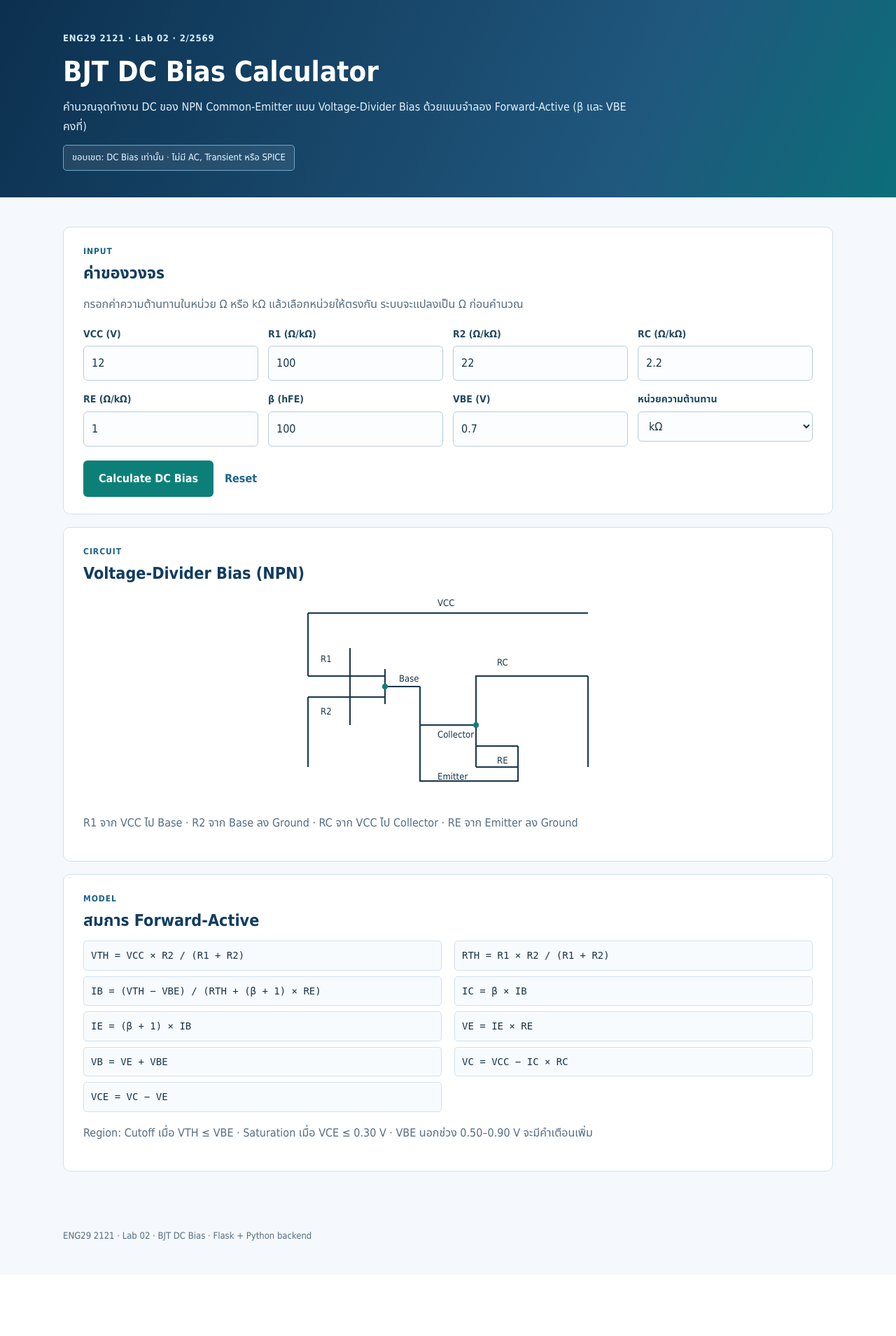
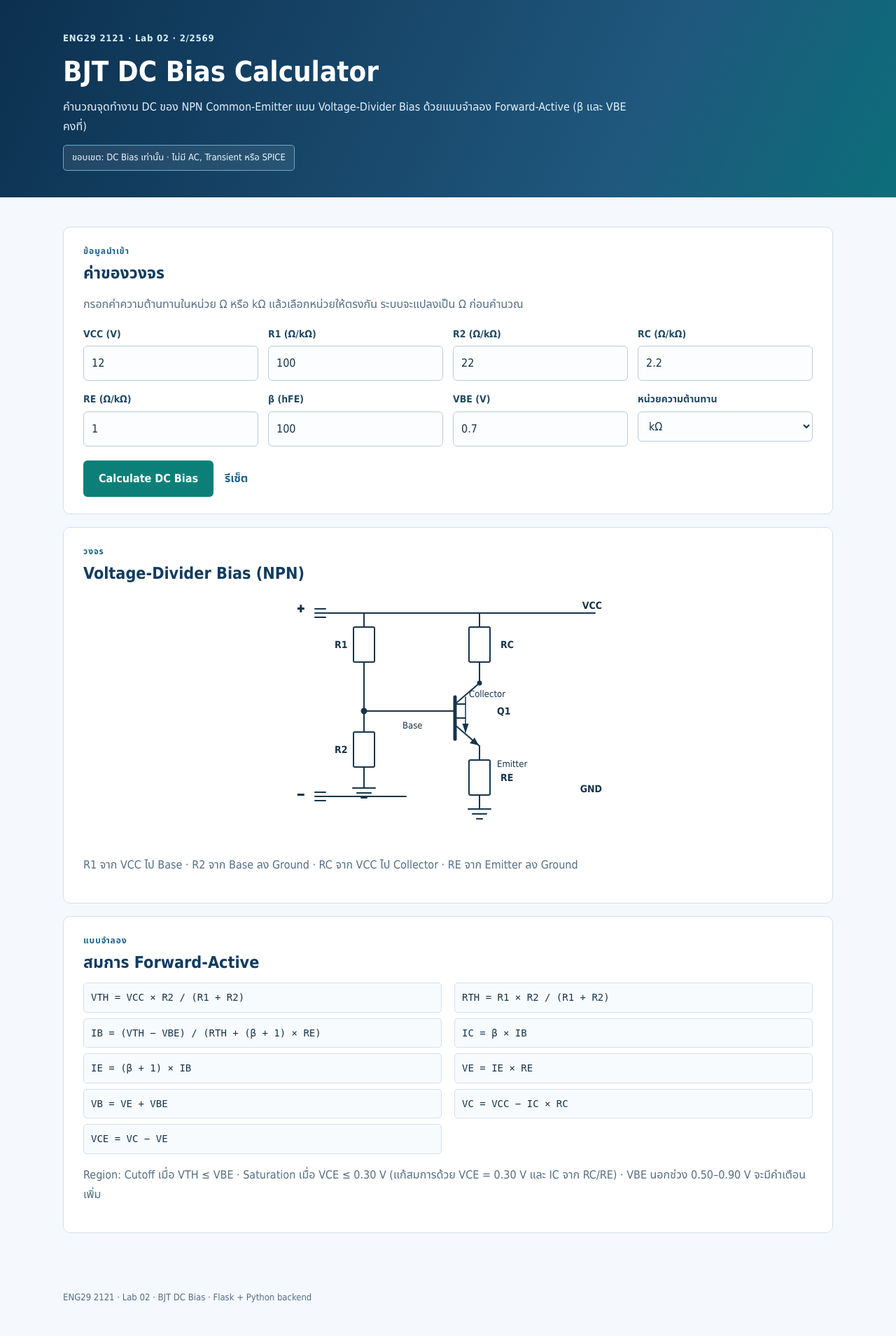
Before and after one commit to Nitipoom2549/BJT-DC-Bias-Web-App, a Flask app: page / in a window 1280 px wide. Shown: the whole page at 70% size. Before the commit the page ends 1773 px from the top, so only its background shows below. Run offline with Flask 3, Linux system fonts and the light colour scheme.

Commit message:
fix: draw correct schematic, solve saturation physically, fix saturation labeling
- Redraw voltage-divider schematic: base no longer shorted to collector,
  RE no longer shorted, both ground symbols shown, VCC rail with +/- supply
- Solve saturation with VCE fixed at 0.30 V and IC from RC/RE instead of
  beta x IB; every displayed value stays physical
- Add Saturation assumption, rth_kohm property, non-finite result guard
- Add web tests for saturation page, unit-default default, and overflow 400
- Update README docs: clone step, saturation model, commit protocol

```diff
--- a/app.py
+++ b/app.py
@@ -20,10 +20,6 @@ def create_app(test_config: dict | None = None) -> Flask:
     @app.template_filter("num3")
     def num3(value: float) -> str:
         return f"{value:,.3f}"
-
-    @app.template_filter("num0")
-    def num0(value: float) -> str:
-        return f"{value:,.0f}"
 
     def render_page(
         form,
--- a/static/style.css
+++ b/static/style.css
@@ -132,6 +132,10 @@ main { padding: 24px 0 40px; }
   font-size: 13px;
   font-weight: 700;
   color: var(--red);
+}
+
+.form-error {
+  margin-top: 16px;
 }
 
 .actions {
--- a/templates/index.html
+++ b/templates/index.html
@@ -21,7 +21,7 @@
 
   <main class="wrap">
     <section class="card" aria-labelledby="input-title">
-      <p class="kicker">INPUT</p>
+      <p class="kicker">ข้อมูลนำเข้า</p>
       <h2 id="input-title">ค่าของวงจร</h2>
       <p class="muted">
         กรอกค่าความต้านทานในหน่วย Ω หรือ kΩ แล้วเลือกหน่วยให้ตรงกัน
@@ -89,48 +89,96 @@
           </div>
         </div>
 
+        {% if errors.get('__form__') %}
+        <p class="field-error form-error" role="alert">{{ errors['__form__'] }}</p>
+        {% endif %}
+
         <div class="actions">
           <button type="submit">Calculate DC Bias</button>
-          <a class="reset" href="{{ url_for('index') }}">Reset</a>
+          <a class="reset" href="{{ url_for('index') }}">รีเซ็ต</a>
         </div>
       </form>
     </section>
 
     <section class="card" aria-labelledby="schematic-title">
-      <p class="kicker">CIRCUIT</p>
+      <p class="kicker">วงจร</p>
       <h2 id="schematic-title">Voltage-Divider Bias (NPN)</h2>
-      <svg class="schematic" viewBox="0 0 520 300" role="img"
-           aria-label="วงจร Voltage-Divider Bias ของ NPN">
-        <g fill="none" stroke="#17344b" stroke-width="2">
-          <path d="M60 30 H460"/>
-          <path d="M60 30 V120 M60 150 V250"/>
-          <path d="M60 120 H120 M60 150 H120"/>
-          <path d="M120 80 V190"/>
-          <path d="M120 120 H170 M120 150 H170"/>
-          <path d="M170 110 V160"/>
-          <path d="M170 135 H220"/>
-          <path d="M220 135 V190"/>
-          <path d="M220 190 H300"/>
-          <path d="M300 190 V250 M300 190 V220"/>
-          <path d="M300 220 H360 M300 250 H360"/>
-          <path d="M360 220 V250"/>
-          <path d="M360 250 V270 H220 V190"/>
-          <path d="M300 190 V120 H460"/>
-          <path d="M460 120 V250"/>
+      <svg class="schematic" viewBox="0 0 520 360" role="img"
+           aria-label="วงจร Voltage-Divider Bias ของ NPN: แหล่งจ่าย VCC ขั้วบวก, R1 จาก VCC ไปเบส, R2 จากเบสลงกราวด์, RC จาก VCC ไปคอลเลกเตอร์, RE จากอิมิตเตอร์ลงกราวด์">
+        <defs>
+          <marker id="arrow" markerWidth="10" markerHeight="10" refX="8" refY="3" orient="auto"
+                  markerUnits="strokeWidth">
+            <path d="M0,0 L0,6 L9,3 z" fill="#17344b"/>
+          </marker>
+        </defs>
+        <!-- VCC rail with + supply -->
+        <g fill="none" stroke="#17344b" stroke-width="2" stroke-linecap="round">
+          <path d="M70 30 H470"/>
+          <path d="M70 30 M70 24 L85 24 M70 36 L85 36" stroke-width="2"/>
+          <text x="55" y="28" font-size="14" fill="#17344b" text-anchor="end">+</text>
+          <!-- Ground rail with - supply -->
+          <path d="M70 292 H200"/>
+          <path d="M70 292 M70 286 L85 286 M70 298 L85 298" stroke-width="2"/>
+          <text x="55" y="294" font-size="14" fill="#17344b" text-anchor="end">−</text>
         </g>
-        <g fill="#17344b" font-family="Tahoma, sans-serif" font-size="13">
-          <text x="245" y="20">VCC</text>
-          <text x="78" y="100">R1</text>
-          <text x="78" y="175">R2</text>
-          <text x="330" y="105">RC</text>
-          <text x="330" y="245">RE</text>
-          <text x="190" y="128">Base</text>
-          <text x="245" y="208">Collector</text>
-          <text x="245" y="268">Emitter</text>
+        <!-- Labels for rails -->
+        <g fill="#17344b" font-family="Tahoma, sans-serif" font-size="14" font-weight="700">
+          <text x="480" y="24" text-anchor="end">VCC</text>
+          <text x="480" y="286" text-anchor="end">GND</text>
         </g>
-        <g fill="#0c8078">
-          <circle cx="170" cy="135" r="4"/>
-          <circle cx="300" cy="190" r="4"/>
+        <!-- R1: VCC -> base node (vertical resistor) -->
+        <g fill="none" stroke="#17344b" stroke-width="2" stroke-linecap="round">
+          <path d="M140 30 V50 M140 100 V170"/>
+          <rect x="125" y="50" width="30" height="50" rx="2"/>
+          <!-- Base node -->
+          <path d="M140 170 H270"/>
+          <circle cx="140" cy="170" r="3.5" fill="#17344b"/>
+        </g>
+        <!-- R2: base node -> ground (vertical resistor) -->
+        <g fill="none" stroke="#17344b" stroke-width="2" stroke-linecap="round">
+          <path d="M140 170 V200 M140 250 V280"/>
+          <rect x="125" y="200" width="30" height="50" rx="2"/>
+        </g>
+        <!-- RC: VCC -> collector (vertical resistor) -->
+        <g fill="none" stroke="#17344b" stroke-width="2" stroke-linecap="round">
+          <path d="M305 30 V50 M305 100 V130"/>
+          <rect x="290" y="50" width="30" height="50" rx="2"/>
+          <!-- Collector lead -->
+          <path d="M305 130 L270 160"/>
+        </g>
+        <!-- NPN transistor -->
+        <g fill="none" stroke="#17344b" stroke-width="2" stroke-linecap="round">
+          <!-- base bar -->
+          <path d="M270 150 V210" stroke-width="5"/>
+          <!-- base connection from R1 node -->
+          <path d="M270 160 H285 M270 180 H285"/>
+          <!-- emitter lead -->
+          <path d="M270 190 L305 220"/>
+          <!-- collector-emitter arrow -->
+          <path d="M285 150 L285 200" marker-end="url(#arrow)" stroke-width="1.5"/>
+        </g>
+        <polygon points="304,219 291,216 298,208" fill="#17344b"/>
+        <circle cx="305" cy="130" r="3.5" fill="#17344b"/>
+        <!-- RE: emitter -> ground (vertical resistor) -->
+        <g fill="none" stroke="#17344b" stroke-width="2" stroke-linecap="round">
+          <path d="M305 220 V240 M305 290 V310"/>
+          <rect x="290" y="240" width="30" height="50" rx="2"/>
+        </g>
+        <!-- Ground symbols -->
+        <g fill="none" stroke="#17344b" stroke-width="2" stroke-linecap="round">
+          <path d="M124 280 H156 M130 287 H150 M136 294 H144"/>
+          <path d="M289 310 H321 M295 317 H315 M301 324 H309"/>
+        </g>
+        <!-- Labels -->
+        <g fill="#17344b" font-family="Tahoma, sans-serif" font-size="14" font-weight="700">
+          <text x="98" y="80">R1</text>
+          <text x="98" y="230">R2</text>
+          <text x="335" y="80">RC</text>
+          <text x="335" y="270">RE</text>
+          <text x="330" y="175">Q1</text>
+          <text x="195" y="195" font-size="13" font-weight="400">Base</text>
+          <text x="290" y="150" font-size="13" font-weight="400">Collector</text>
+          <text x="330" y="250" font-size="13" font-weight="400">Emitter</text>
         </g>
       </svg>
       <p class="muted">
@@ -143,7 +191,7 @@
     <section class="card result-card" aria-labelledby="result-title">
       <div class="result-head">
         <div>
-          <p class="kicker">RESULT</p>
+          <p class="kicker">ผลลัพธ์</p>
           <h2 id="result-title">จุดทำงาน DC</h2>
         </div>
         <span class="badge badge-{{ result.region }}">{{ result.region_label }}</span>
@@ -180,7 +228,7 @@
           </thead>
           <tbody>
             <tr><td>VTH</td><td>{{ result.vth|num3 }}</td><td>V</td></tr>
-            <tr><td>RTH</td><td>{{ (result.rth / 1000)|num3 }}</td><td>kΩ</td></tr>
+            <tr><td>RTH</td><td>{{ result.rth_kohm|num3 }}</td><td>kΩ</td></tr>
             <tr><td>IB</td><td>{{ result.ib_ua|num3 }}</td><td>µA</td></tr>
             <tr><td>IC</td><td>{{ result.ic_ma|num3 }}</td><td>mA</td></tr>
             <tr><td>IE</td><td>{{ result.ie_ma|num3 }}</td><td>mA</td></tr>
@@ -216,7 +264,7 @@
     {% endif %}
 
     <section class="card" aria-labelledby="equations-title">
-      <p class="kicker">MODEL</p>
+      <p class="kicker">แบบจำลอง</p>
       <h2 id="equations-title">สมการ Forward-Active</h2>
       <div class="equations">
         <code>VTH = VCC × R2 / (R1 + R2)</code>
@@ -230,7 +278,8 @@
         <code>VCE = VC − VE</code>
       </div>
       <p class="muted">
-        Region: Cutoff เมื่อ VTH ≤ VBE · Saturation เมื่อ VCE ≤ 0.30 V ·
+        Region: Cutoff เมื่อ VTH ≤ VBE · Saturation เมื่อ VCE ≤ 0.30 V
+        (แก้สมการด้วย VCE = 0.30 V และ IC จาก RC/RE) ·
         VBE นอกช่วง 0.50–0.90 V จะมีคำเตือนเพิ่ม
       </p>
     </section>
```
Also changed, not shown: dc_bias.py (+82 -7 lines), docs/design-note.md (+2 -2 lines), docs/validation.md (+49 -3 lines), tests/test_dc_bias.py (+58 -0 lines), tests/test_web.py (+27 -1 lines), README.md.
